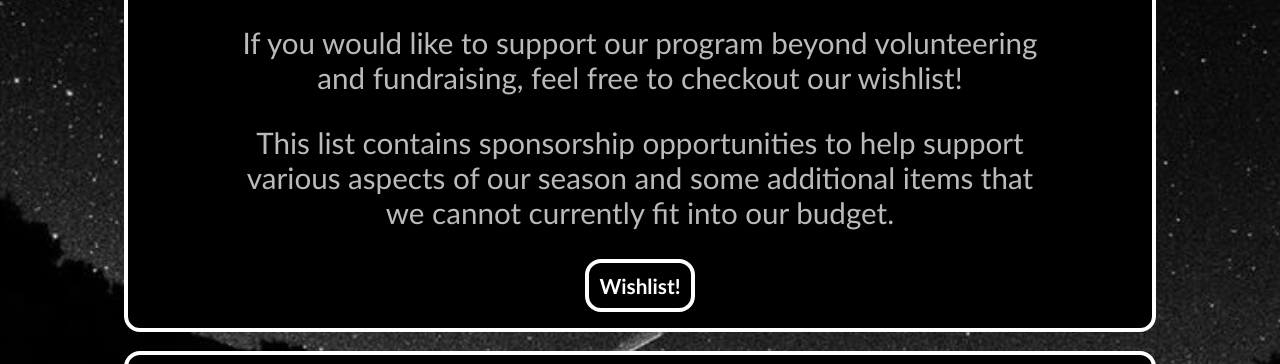
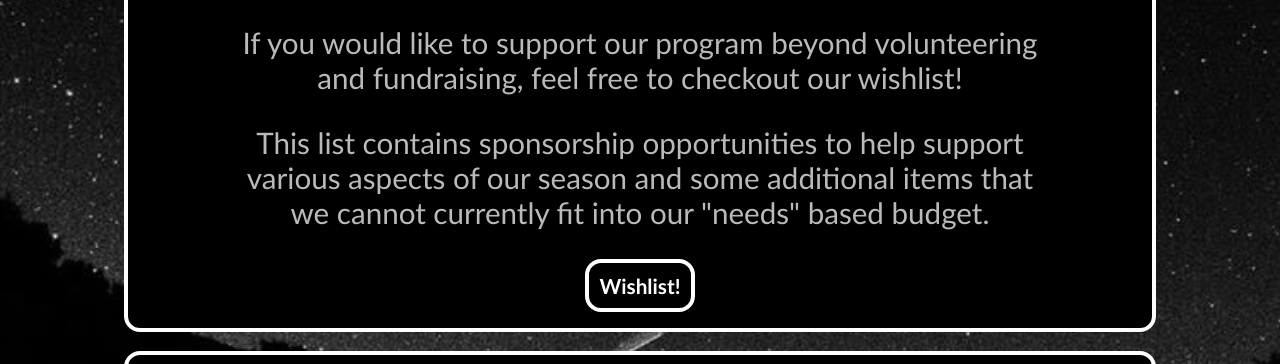
Before and after one commit to greenhawks45/greenhawks45.github.io, a plain HTML site: page ruhs/index.html in a window 1280 px wide. Shown: the part 1155-1519 px from the top of the page. Drawn offline with Linux system fonts and the light colour scheme.

Commit message:
changed wishlist wording

```diff
--- a/ruhs/index.html
+++ b/ruhs/index.html
@@ -105,7 +105,7 @@
         <div class="wishlist">
             <h2>RUHS Wishlist!</h2>
             <p>If you would like to support our program beyond volunteering and fundraising, feel free to checkout our wishlist!</p>
-            <p>This list contains sponsorship opportunities to help support various aspects of our season and some additional items that we cannot currently fit into our budget.</p>
+            <p>This list contains sponsorship opportunities to help support various aspects of our season and some additional items that we cannot currently fit into our "needs" based budget.</p>
             <a class="link-style-1" href="https://docs.google.com/spreadsheets/d/1k83axSMW0HajXjk4d0OCb7qwbOG7VRAfC1npgC0wYXc/edit?usp=sharing" target="_blank" rel="noopener noreferrer">Wishlist!</a>
         </div>
 
```
